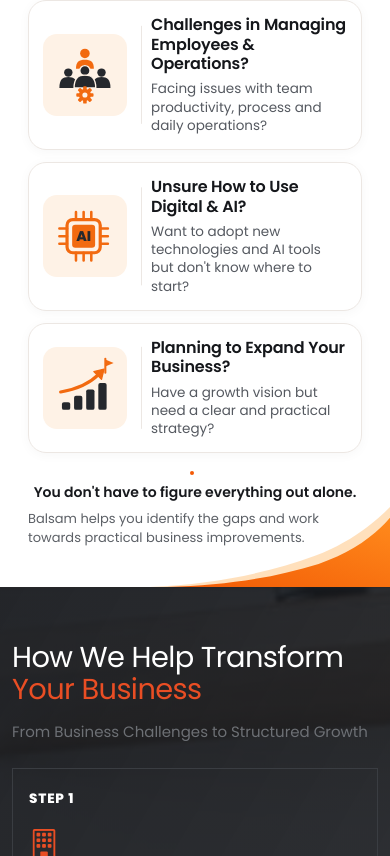
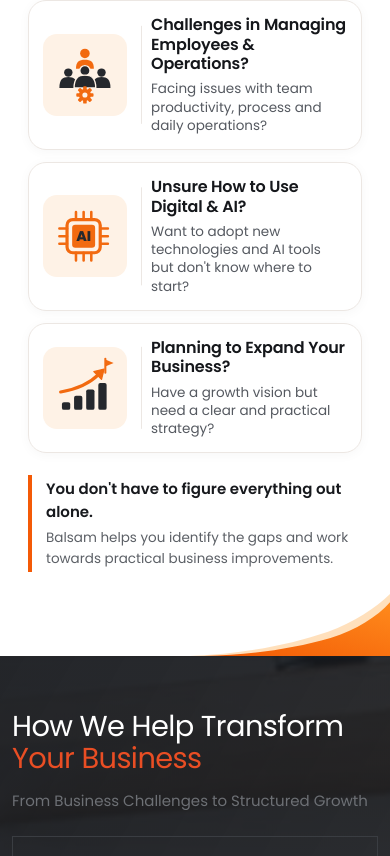
Before and after one commit to balsamdata17/mentorship-website, a plain HTML site: page index.html in a window 390 px wide. Shown: the part 1592-2448 px from the top of the page. Drawn offline with Linux system fonts and the light colour scheme.

```diff
--- a/assets/css/main.css
+++ b/assets/css/main.css
@@ -3208,3 +3208,29 @@ body.balsam-page { overflow-x: clip; }
   .navmenu ul { top: calc(var(--ref-hdr) + 8px); }
   .mobile-nav-active .mobile-nav-toggle { top: calc((var(--ref-hdr) - 44px) / 2); }
 }
+/* ==========================================================================
+   v1.5.2 — "You don't have to figure everything out alone." (mobile fix)
+   Banner rules are NOT touched
+   ========================================================================== */
+@media (max-width: 767px) {
+  .challenge-section .challenge-note {
+    display: block;                 /* stop the column/flex layout */
+    margin: 22px 0 0 0;
+    padding: 2px 0 2px 14px;
+    border-left: 4px solid var(--ref-orange);   /* orange bar, like the design */
+    text-align: left;
+    font-size: 13.5px;
+    line-height: 1.55;
+  }
+  .challenge-section .challenge-note::before { display: none; }  /* removes the stray dot */
+  .challenge-section .challenge-note strong {
+    display: block;
+    margin-bottom: 4px;
+    font-size: 15px;
+    text-align: left;
+  }
+
+  /* keep the orange corner wave below the text instead of over it */
+  .challenge-section { padding-bottom: 84px; }
+  .challenge-section::after { width: 200px; height: 62px; }
+}
```
